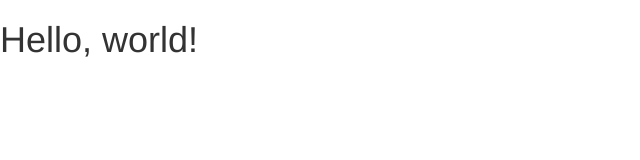
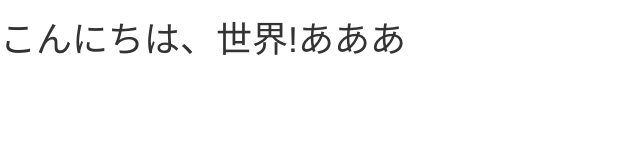
Before and after one commit to SatoshiMukai/SatoshiMukai.github.io, a plain HTML site: page index.html in a window 1280 px wide. Shown: the whole page, without its empty margins (0-640 px from the left). Drawn offline with nearby package versions, Linux system fonts and the light colour scheme.

Commit message:
tててsてすてすtてすと

```diff
--- a/index.html
+++ b/index.html
@@ -13,6 +13,6 @@
     <script src="//maxcdn.bootstrapcdn.com/bootstrap/3.3.5/js/bootstrap.min.js"></script>
   </head>
   <body>
-    <h1>Hello, world!</h1>
+    <h1>こんにちは、世界!あああ</h1>
   </body>
 </html>
```
